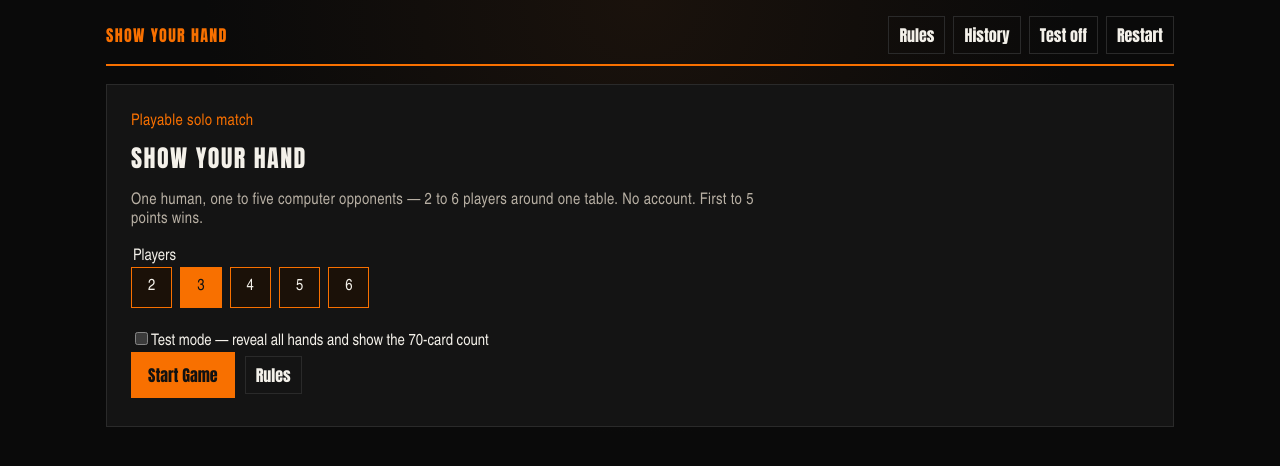
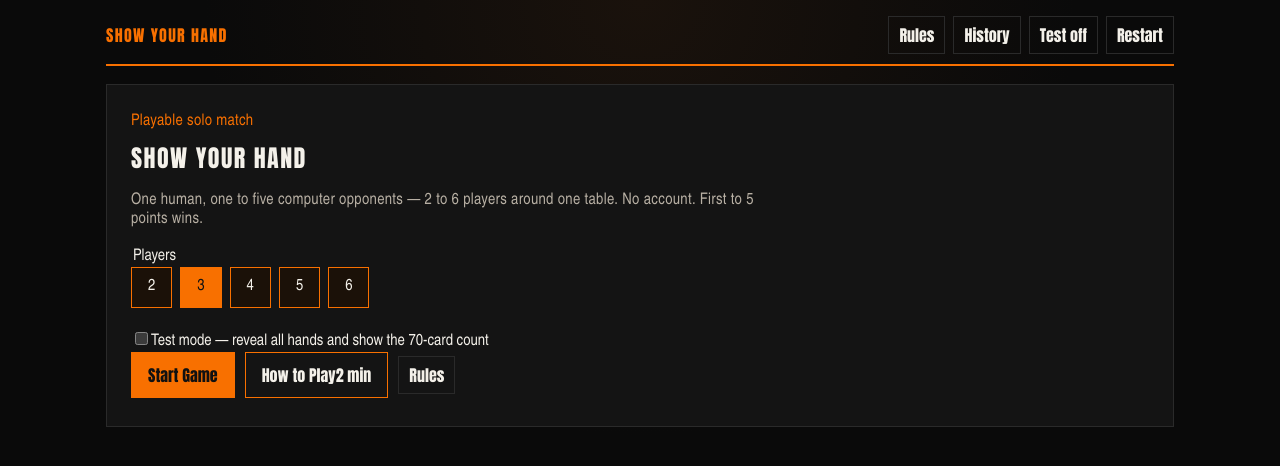
Before and after one commit to BTheCoderr/show-your-hand, a React (Vite) app: page / in a window 1280 px wide. Shown: the top 466 px of the page. Built offline with nearby package versions, Linux system fonts and the light colour scheme.

Commit message:
Add How to Play entry point to start screen

```diff
--- a/src/ui/StartScreen.tsx
+++ b/src/ui/StartScreen.tsx
@@ -7,6 +7,7 @@ type Props = {
   onStart: () => void
   onResume: () => void
   onRules: () => void
+  onTutorial: () => void
 }
 
 export function StartScreen({
@@ -18,6 +19,7 @@ export function StartScreen({
   onStart,
   onResume,
   onRules,
+  onTutorial,
 }: Props) {
   return (
     <section className="syh-start">
@@ -58,6 +60,10 @@ export function StartScreen({
             Resume match
           </button>
         ) : null}
+        <button type="button" className="syh-secondary syh-tutorial-cta" onClick={onTutorial}>
+          How to Play
+          <span>2 min</span>
+        </button>
         <button type="button" className="syh-text-btn" onClick={onRules}>
           Rules
         </button>
```
